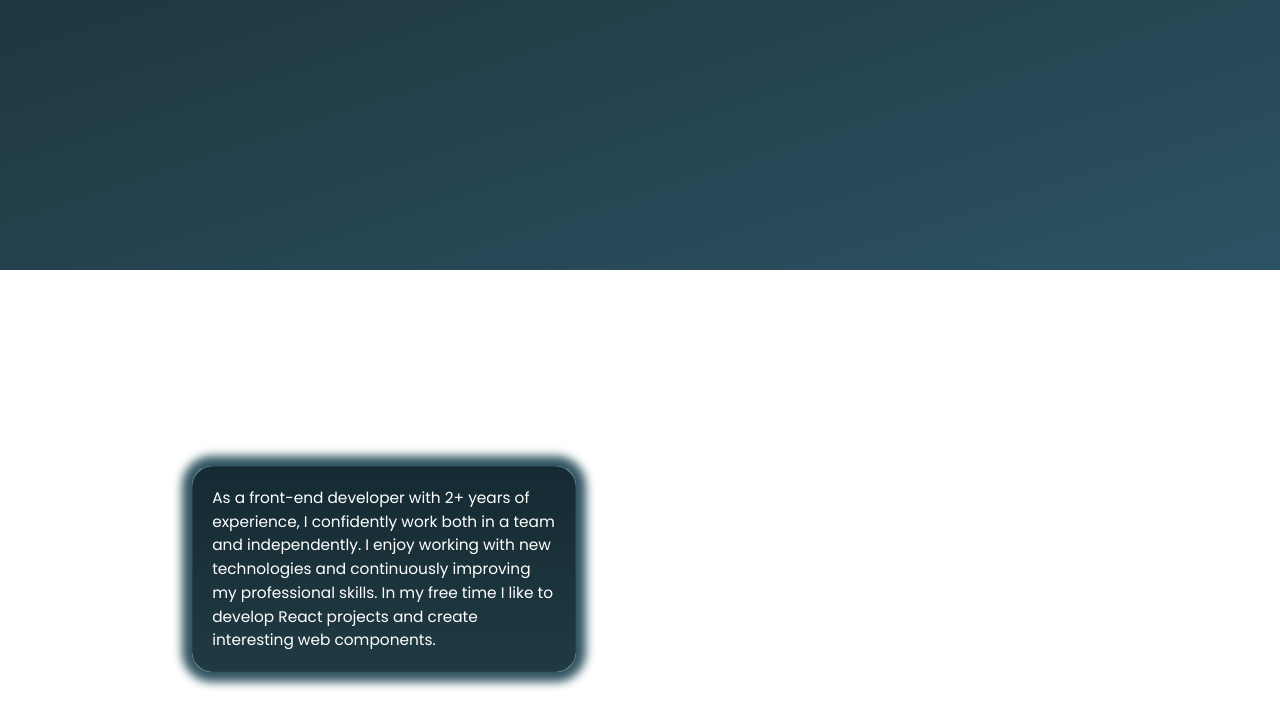
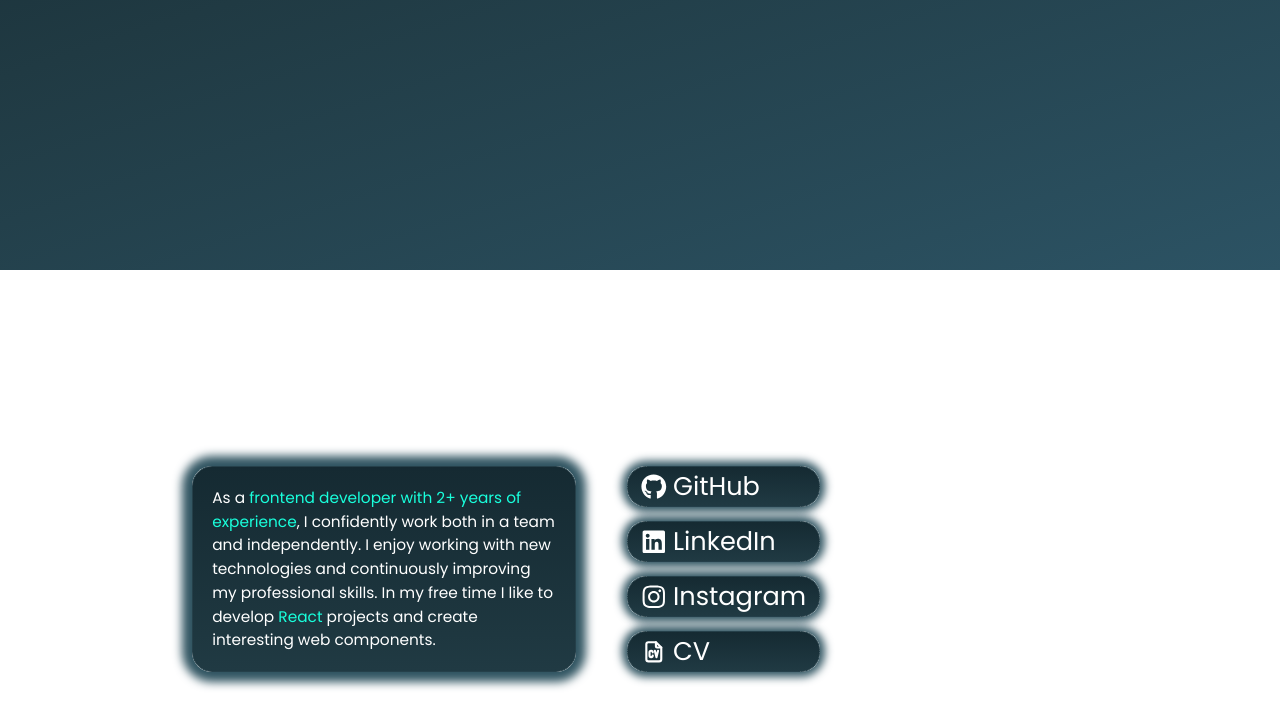
Before and after one commit to MartincsekLevente/Portfolio, a React (Vite) app: page / in a window 1280 px wide. Shown: the part 530-1258 px from the top of the page. Built offline with nearby package versions, Linux system fonts and the light colour scheme.

Commit message:
P-7: Add the small cards with links and icons

```diff
--- a/package.json
+++ b/package.json
@@ -13,7 +13,8 @@
     "@mantine/core": "^7.17.3",
     "@mantine/hooks": "^7.17.3",
     "react": "^19.0.0",
-    "react-dom": "^19.0.0"
+    "react-dom": "^19.0.0",
+    "react-icons": "^5.5.0"
   },
   "devDependencies": {
     "@eslint/js": "^9.21.0",
--- a/src/components/cardWithIcon/CardWithIcon.scss
+++ b/src/components/cardWithIcon/CardWithIcon.scss
@@ -0,0 +1,24 @@
+@use "../../theme/variables" as *;
+
+.card-with-icon-container {
+    margin-left: 4vw;
+    font-size: $font_size_medium;
+    cursor: pointer;
+
+    .card-overlay {
+        padding-left: 1vw;
+        padding-right: 1vw;
+        display: flex;
+        align-items: center;
+        border: 1px solid #25404a;
+        box-shadow: 0 0 8px 5px #315562;
+        border-radius: 1.5vw;
+        gap: 0.5vw;
+        background: linear-gradient(in oklab, #152a32, #203A43);
+
+
+        .card-icon {
+            display: flex;
+        }
+    }
+}
--- a/src/components/cardWithIcon/CardWithIcon.tsx
+++ b/src/components/cardWithIcon/CardWithIcon.tsx
@@ -0,0 +1,23 @@
+import './CardWithIcon.scss';
+import { ReactNode } from "react";
+
+interface CardWithIconProps {
+    icon: ReactNode,
+    title: string,
+    url: string,
+}
+
+export default function CardWithIcon({icon, title, url}: CardWithIconProps) {
+    return (
+        <div className="card-with-icon-container" onClick={() => window.open(url, "_blank")}>
+            <div className="card-overlay">
+                <div className="card-icon">
+                    {icon}
+                </div>
+                <div className="card-text">
+                    {title}
+                </div>
+            </div>
+        </div>
+    );
+}
--- a/src/sections/about/AboutSection.scss
+++ b/src/sections/about/AboutSection.scss
@@ -33,5 +33,11 @@
                     font-size: $font_size_small;
                 }
             }
+
+            .about-me-small-cards {
+                display: flex;
+                flex-direction: column;
+                justify-content: space-between;
+            }
         }
     }
--- a/src/sections/about/AboutSection.tsx
+++ b/src/sections/about/AboutSection.tsx
@@ -1,4 +1,7 @@
 import './AboutSection.scss';
+import CardWithIcon from "../../components/cardWithIcon/CardWithIcon.tsx";
+import { FaGithub, FaInstagram, FaLinkedin } from "react-icons/fa";
+import { TbFileCv } from "react-icons/tb";
 
 export default function AboutSection() {
     return (
@@ -10,14 +13,37 @@ export default function AboutSection() {
                 <div className="about-me-card-container">
                     <div className="about-me-card">
                         <div className="about-text">
-                            As a front-end developer with 2+ years of experience, I confidently work both in a team and
+                            As a <span className="highlight-text">frontend developer with 2+ years of experience</span>,
+                            I confidently work both in a team and
                             independently. I
                             enjoy working with new technologies and continuously improving my professional skills. In my
                             free time I like to
-                            develop React projects and create interesting web components.
+                            develop <span className="highlight-text">React</span> projects and create interesting web
+                            components.
                         </div>
                     </div>
-
+                    <div className="about-me-small-cards">
+                        <CardWithIcon
+                            icon={<FaGithub></FaGithub>}
+                            title="GitHub"
+                            url="https://github.com/MartincsekLevente">
+                        </CardWithIcon>
+                        <CardWithIcon
+                            icon={<FaLinkedin></FaLinkedin>}
+                            title="LinkedIn"
+                            url="https://www.linkedin.com/in/martincseklevente/">
+                        </CardWithIcon>
+                        <CardWithIcon
+                            icon={<FaInstagram></FaInstagram>}
+                            title="Instagram"
+                            url="https://www.instagram.com/leventemartincsek/">
+                        </CardWithIcon>
+                        <CardWithIcon
+                            icon={<TbFileCv></TbFileCv>}
+                            title="CV"
+                            url="/cv-martincsek-levente.pdf">
+                        </CardWithIcon>
+                    </div>
                 </div>
             </div>
         </section>
```
Also changed, not shown: 2 other files (tests, documents, lock files or other folders).
